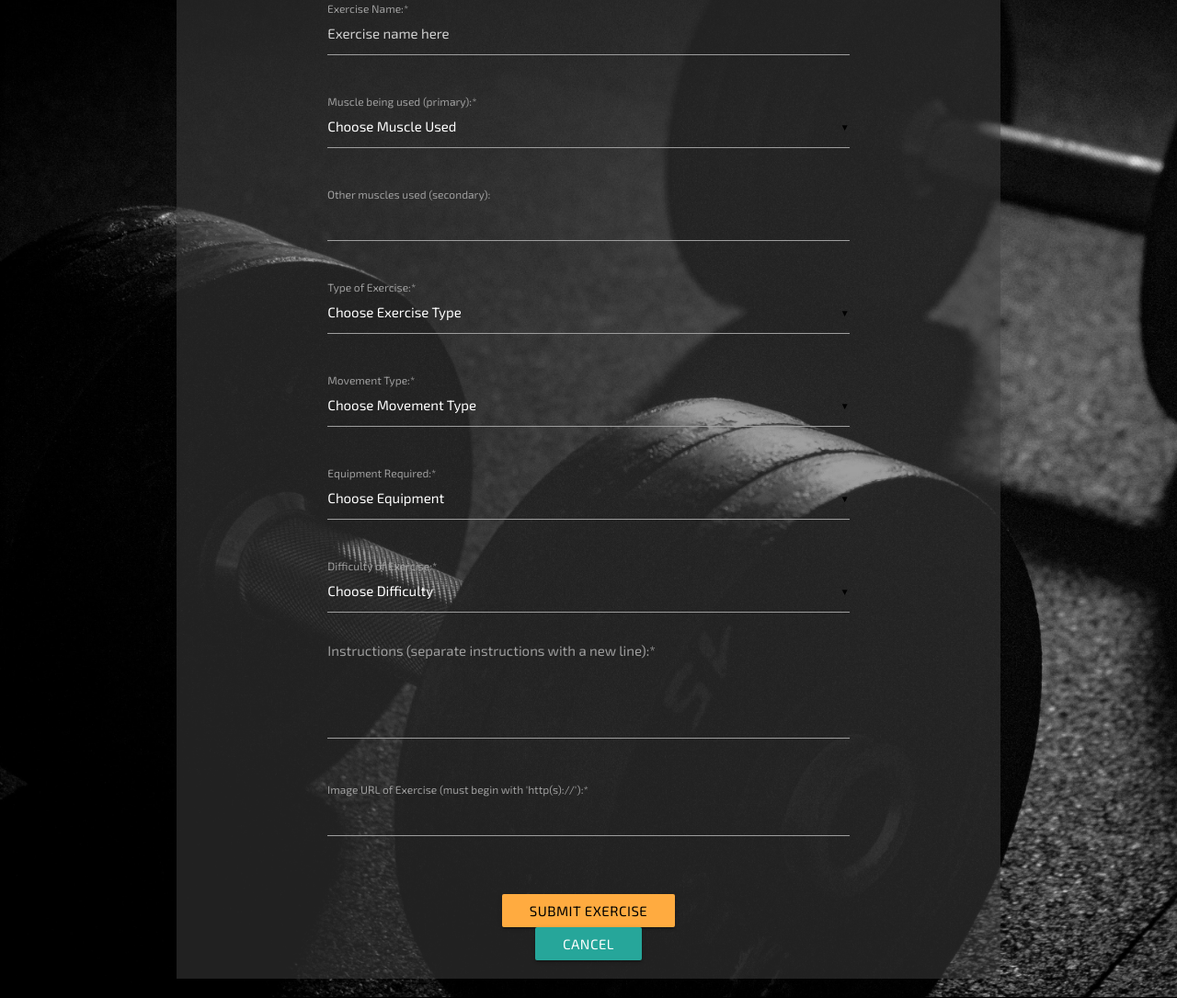
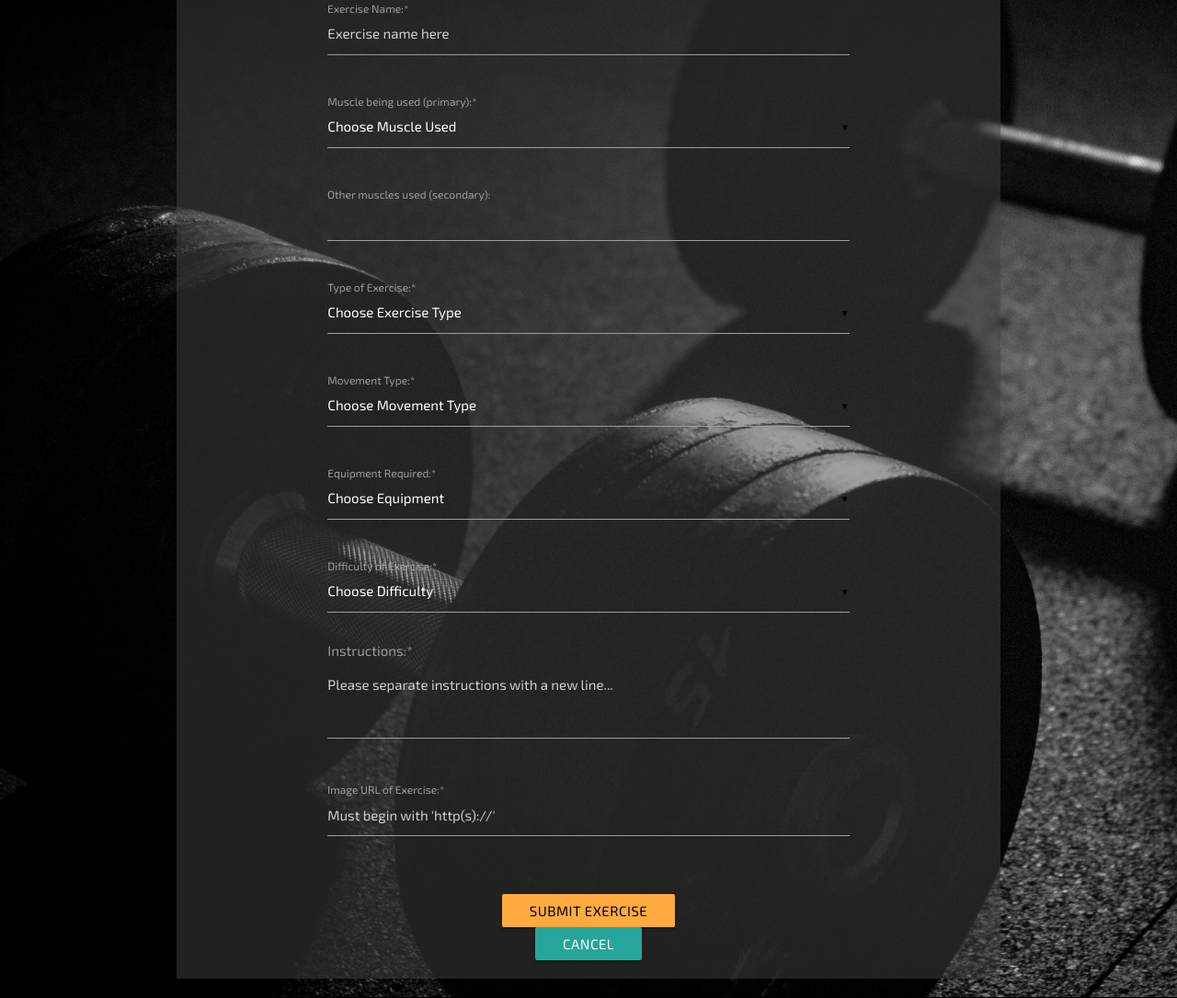
Before and after one commit to Code-Institute-Submissions/shared_fitness_database, a Flask app: page /add_exercise in a window 1280 px wide. Shown: the part 271-1356 px from the top of the page at 92% size. Run offline with Flask 2, Linux system fonts and the light colour scheme; data that the repository does not hold is empty; some libraries are stand-ins or nearby versions.

Commit message:
have chosen to apply the highlight class to my heading to make it pop on screen, have also added * by certain fields and a description to explain thst those fields are required to be filled. Have ensured the label text does not overlap the users input text, and also opted yet again to put the buttons on top of each other to give some seperation as to their purposes

```diff
--- a/templates/add_exercise.html
+++ b/templates/add_exercise.html
@@ -87,14 +87,14 @@
                 </div>
                 <div class="row">
                     <div class="input-field col s12">
-                        <textarea placeholder="" name="instructions" id="instructions" class="materialize-textarea validate" data-length="2000" required></textarea>
-                        <label for="instructions">Instructions (separate instructions with a new line):*</label>
+                        <textarea placeholder="Please separate instructions with a new line..." name="instructions" id="instructions" class="materialize-textarea validate" data-length="2000" minlength="15" required></textarea>
+                        <label for="instructions">Instructions:*</label>
                     </div>
                 </div>
                 <div class="row">
                     <div class="input-field col s12">
-                        <input placeholder="" id="image_url" name="image_url" class="validate" type="text" pattern="https://.*" minlength="10" required>
-                        <label for="image_url">Image URL of Exercise (must begin with 'http(s)://'):*</label>
+                        <input placeholder="Must begin with 'http(s)://'" id="image_url" name="image_url" class="validate" type="text" pattern="https://.*" minlength="10" required>
+                        <label for="image_url">Image URL of Exercise:*</label>
                     </div>
                 </div>
                 <br>
@@ -104,7 +104,7 @@
                         <button class="btn btn_form" type="submit">Submit Exercise</button>
                     </div>
                     <div class=" col s12 center">
-                        <a href="{{ url_for('index') }}" class="btn btn_delete bottom-spacer">Cancel</a>
+                        <a href="{{ url_for('index') }}" class="btn btn_cancel bottom-spacer">Cancel</a>
                     </div>
                 </div>
             </form>
```
